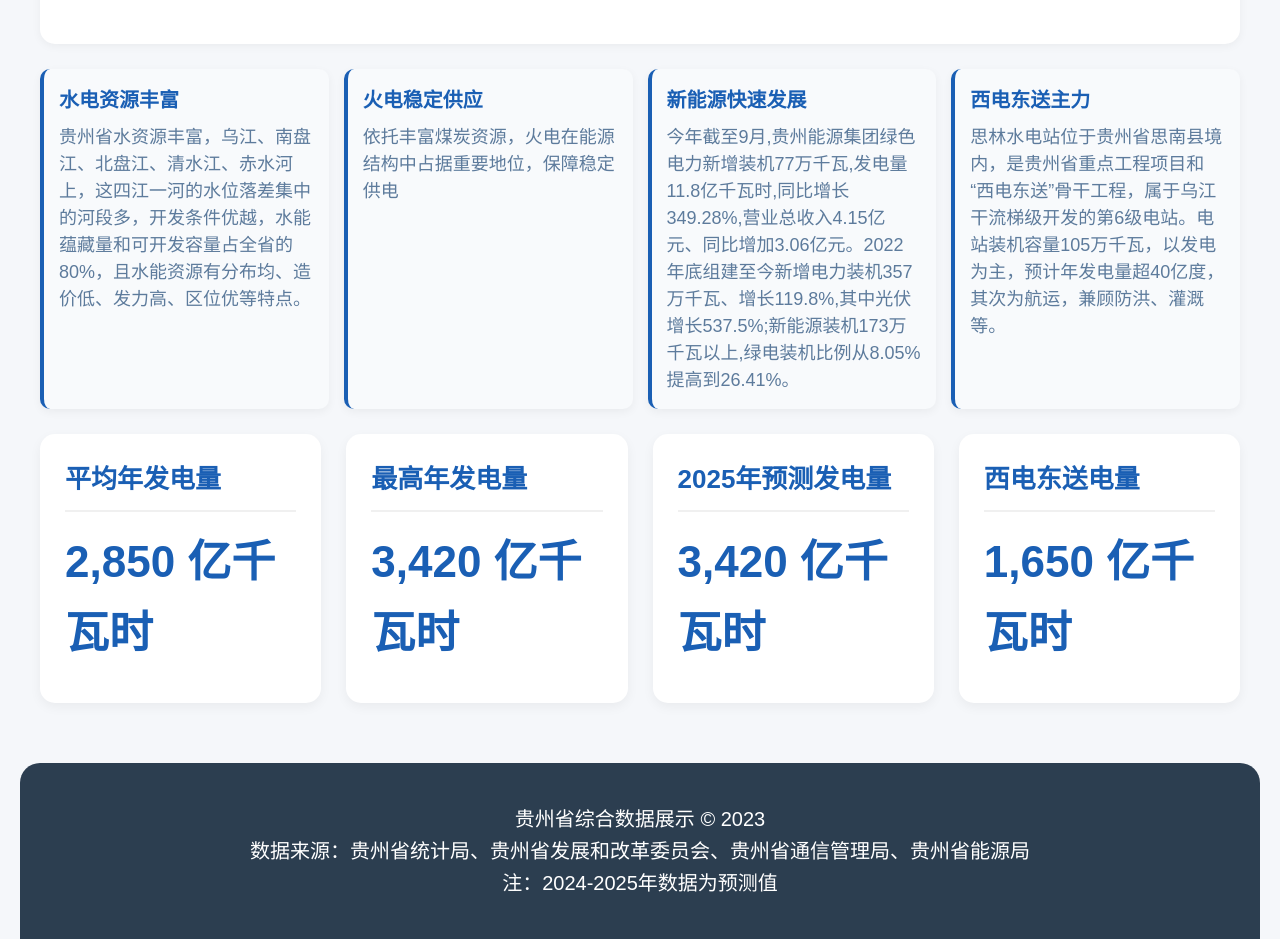
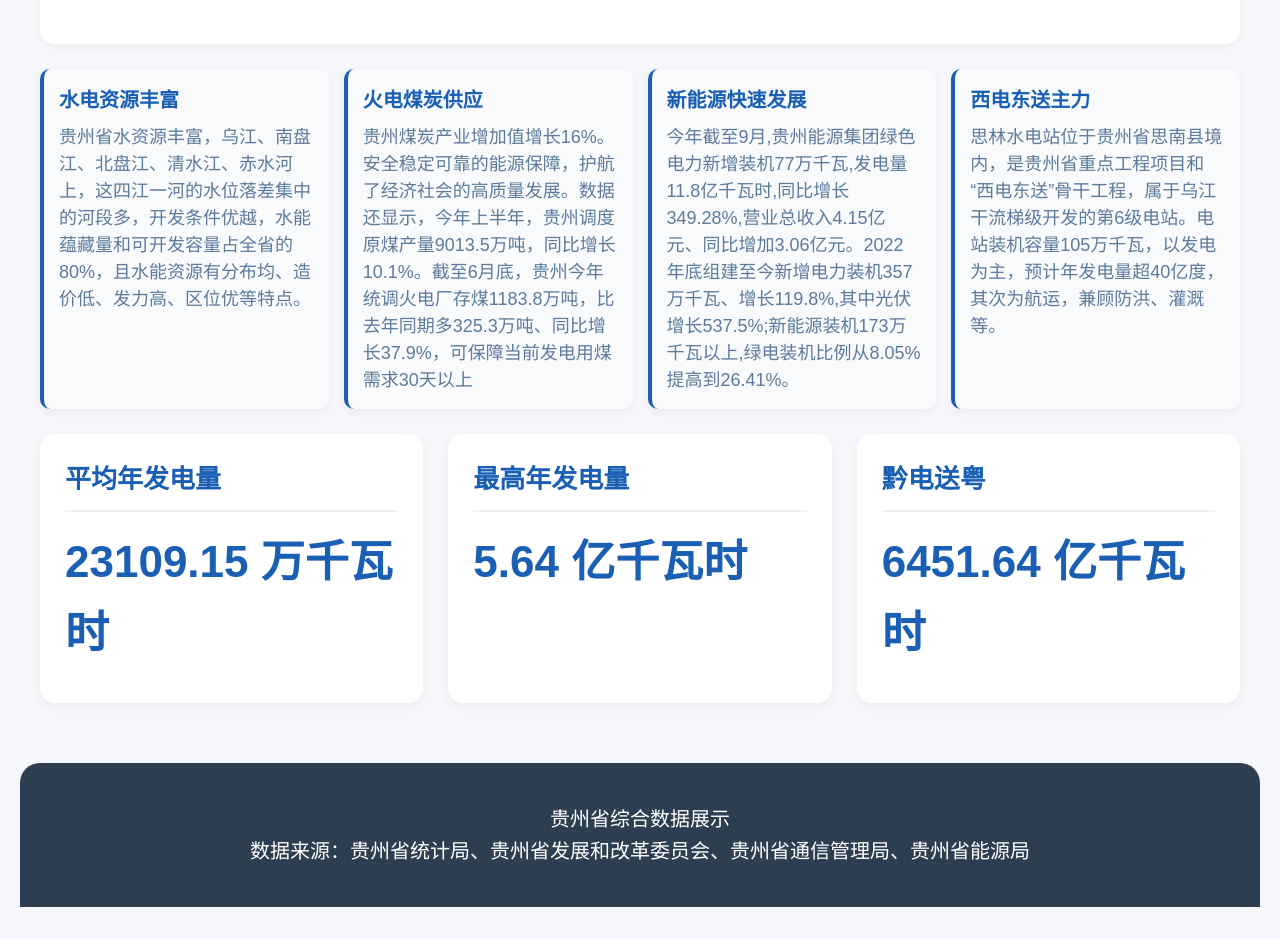
Before and after one commit to xiaojiang595/ksh1.2, a plain HTML site: page www/zhesj.html in a window 1280 px wide. Shown: the part 1280-2219 px from the top of the page. After the commit the page ends 2187 px from the top, so only its background shows below. Drawn offline with Linux system fonts and the light colour scheme.

Commit message:
更新智算能力提升行动页面内容，增强火电供应和新能源发展相关信息的准确性和详细性

```diff
--- a/www/zhesj.html
+++ b/www/zhesj.html
@@ -63,8 +63,8 @@
                     <p>贵州省水资源丰富，乌江、南盘江、北盘江、清水江、赤水河上，这四江一河的水位落差集中的河段多，开发条件优越，水能蕴藏量和可开发容量占全省的80%，且水能资源有分布均、造价低、发力高、区位优等特点。</p>
                 </div>
                 <div class="feature">
-                    <h3>火电稳定供应</h3>
-                    <p>依托丰富煤炭资源，火电在能源结构中占据重要地位，保障稳定供电</p>
+                    <h3>火电煤炭供应</h3>
+                    <p>贵州煤炭产业增加值增长16%。安全稳定可靠的能源保障，护航了经济社会的高质量发展。数据还显示，今年上半年，贵州调度原煤产量9013.5万吨，同比增长10.1%。截至6月底，贵州今年统调火电厂存煤1183.8万吨，比去年同期多325.3万吨、同比增长37.9%，可保障当前发电用煤需求30天以上</p>
                 </div>
                 <div class="feature">
                     <h3>新能源快速发展</h3>
@@ -79,19 +79,16 @@
             <div class="stats-grid">
                 <div class="stat-card">
                     <h3>平均年发电量</h3>
-                    <div class="stat-value">2,850 亿千瓦时</div>
+                    <div class="stat-value">23109.15 万千瓦时</div>
                 </div>
                 <div class="stat-card">
                     <h3>最高年发电量</h3>
-                    <div class="stat-value">3,420 亿千瓦时</div>
+                    <div class="stat-value">5.64 亿千瓦时</div>
                 </div>
+
                 <div class="stat-card">
-                    <h3>2025年预测发电量</h3>
-                    <div class="stat-value">3,420 亿千瓦时</div>
-                </div>
-                <div class="stat-card">
-                    <h3>西电东送电量</h3>
-                    <div class="stat-value">1,650 亿千瓦时</div>
+                    <h3>黔电送粤</h3>
+                    <div class="stat-value">6451.64 亿千瓦时</div>
                 </div>
             </div>
         </section>
@@ -103,20 +100,20 @@
             <div class="stats-grid">
                 <div class="stat-card">
                     <h3>2025年网民规模</h3>
-                    <div class="stat-value">3580万</div>
-                    <p class="stat-desc">预计到2025年，贵州省网民规模将达到3580万人，较2015年增长超过200%。</p>
+                    <div class="stat-value">3000+万</div>
+                    <p class="stat-desc">持续为用户带来更优质的数字生活体验。</p>
                 </div>
 
                 <div class="stat-card">
                     <h3>2025年互联网普及率</h3>
-                    <div class="stat-value">92.5%</div>
-                    <p class="stat-desc">预计到2025年，贵州省互联网普及率将达92.5%，接近全国领先水平。</p>
+                    <div class="stat-value">78%</div>
+                    <p class="stat-desc">互联网行业要以本次大会为契机，拓宽视野、集思广益，在推动行业高质量发展的同时，为全省数字经济创新发展贡献行业力量，为建设网络强国、数字中国贡献贵州经验。</p>
                 </div>
 
                 <div class="stat-card">
                     <h3>移动互联网用户</h3>
-                    <div class="stat-value">3450万</div>
-                    <p class="stat-desc">预计到2025年，贵州省移动互联网用户将达到3450万，占网民总数的96%以上。</p>
+                    <div class="stat-value">3865万</div>
+                    <p class="stat-desc">持续为用户带来更优质的数字生活体验。</p>
                 </div>
             </div>
 
@@ -313,9 +310,8 @@
 
     <footer>
         <div class="container">
-            <p>贵州省综合数据展示 &copy; 2023</p>
+            <p>贵州省综合数据展示 </p>
             <p>数据来源：贵州省统计局、贵州省发展和改革委员会、贵州省通信管理局、贵州省能源局</p>
-            <p>注：2024-2025年数据为预测值</p>
         </div>
     </footer>
 
```
